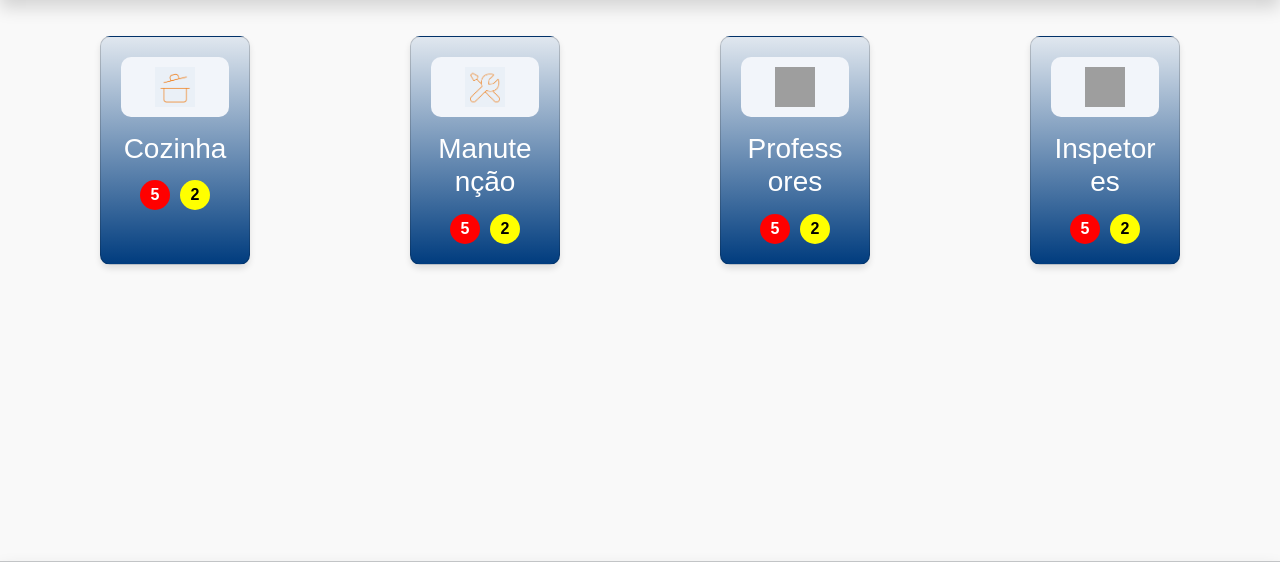
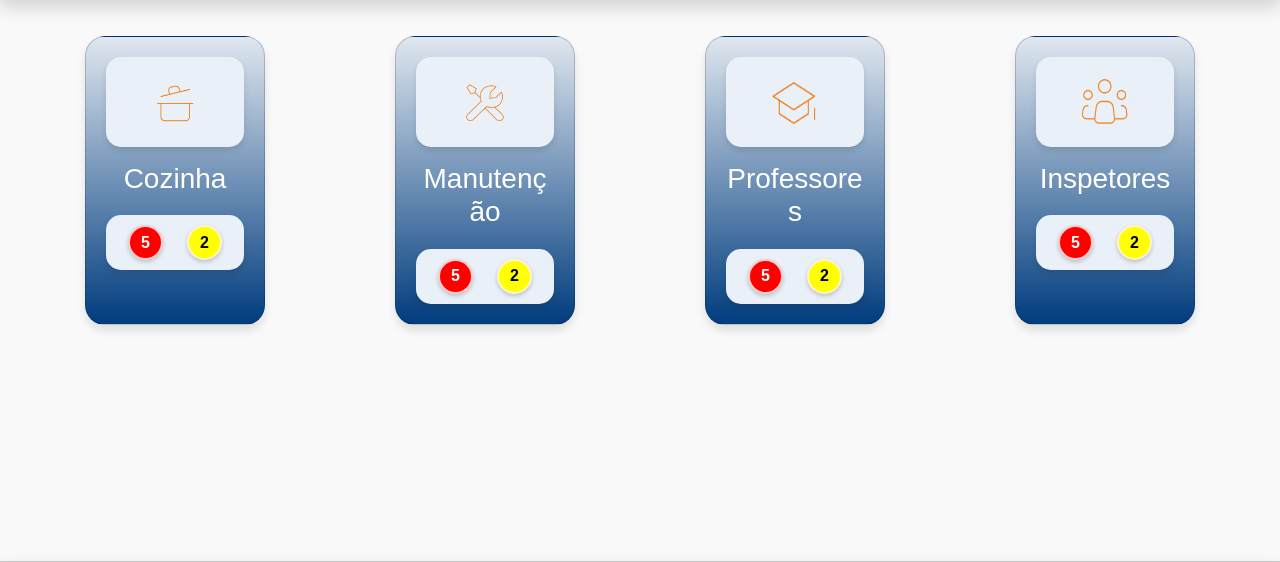
Before and after one commit to otavioDev07/Grupo7_EquipTrack, a Flask app: template home/templates/home.html in a window 1280 px wide. Shown: the part 124-686 px from the top of the page. Run offline with Flask 3, Linux system fonts and the light colour scheme; the template is opened without the code that fills it, so the values that code supplies are empty; grey boxes are pictures that could not be loaded.

Commit message:
atualizei a home

```diff
--- a/home/templates/home.html
+++ b/home/templates/home.html
@@ -12,7 +12,9 @@
     <!-- Link para o bootstrap icon -->
     <link rel="stylesheet" href="https://cdn.jsdelivr.net/npm/bootstrap-icons@1.11.1/font/bootstrap-icons.css">
 </head>
-<style> * {
+
+<style>
+    * {
         margin: 0;
         padding: 0;
         box-sizing: border-box;
@@ -31,39 +33,45 @@ body {
 
     .card {
         background: linear-gradient(to bottom, #e0e7ef, #003c7e);
-    border-radius: 10px;
-    width: 150px;
+        border-radius: 20px;
+        width: 180px;
         text-align: center;
         padding: 20px;
+        box-shadow: 0 6px 8px rgba(0, 0, 0, 0.1);
+        position: relative;
+    }
+
+    .icon {
+        background-color: #EAF0F7;
+        border-radius: 15px;
+        padding: 20px;
+        margin-bottom: 15px;
         box-shadow: 0 4px 6px rgba(0, 0, 0, 0.1);
     }
 
-.card .icon {
-    background-color: #f2f5fa;
-    border-radius: 10px;
-    padding: 10px;
-    margin-bottom: 15px;
-}
+    .card img {
+        width: 50px;
+        height: 50px;
 
-.card img {
-    width: 40px;
-    height: 40px;
     }
 
     .card h3 {
         color: white;
-    margin-bottom: 15px;
+        margin-bottom: 20px;
     }
 
     .indicators {
+        background-color: #EAF0F7;
+        border-radius: 15px;
+        padding: 10px;
         display: flex;
-    justify-content: center;
-    gap: 10px;
+        justify-content: space-around;
+        box-shadow: 0 4px 6px rgba(0, 0, 0, 0.1);
     }
 
     .indicator {
-    width: 30px;
-    height: 30px;
+        width: 35px;
+        height: 35px;
         border-radius: 50%;
         display: flex;
         align-items: center;
@@ -71,16 +79,20 @@ body {
         font-size: 16px;
         font-weight: bold;
         color: white;
+        box-shadow: 0 2px 4px rgba(0, 0, 0, 0.2);
     }
 
     .indicator.red {
         background-color: red;
+        border: 2px solid #ffcccc;
     }
 
     .indicator.yellow {
         background-color: yellow;
-    color: black; /* Ajusta a cor do texto para ser legível no fundo amarelo */
+        color: black;
+        border: 2px solid #fff5cc;
     }
+
     .btn-padrao {
         background-color: #EAF0F7;
         border-radius: 10px;
@@ -98,17 +110,18 @@ body {
         font-size: 16px;
         font-weight: bold;
     }
+
     .btn-padrao:hover {
         background-color: #d0e4f5;
         transform: scale(1.05);
     }
 </style>
+
 <body class="d-flex flex-column" style="min-height: 100vh;">
     <header>
         <nav style="background-color: #015799;" class="navbar navbar-expand-lg  shadow border-bottom border-dark border-opacity-50 border-1 ">
             <div class="container-fluid">
                 <img src="/static/images/logo1.png" style="width: 10%;">
-
                 <button class="navbar-toggler" type="button" data-bs-toggle="collapse"
                     data-bs-target="#navbarSupportedContent" aria-controls="navbarSupportedContent" aria-expanded="false"
                     aria-label="Toggle navigation">
@@ -128,22 +141,17 @@ body {
                         <li class="nav-item">
                             <button class="btn-padrao">Sobre</button>
                         </li>
-
-
                     </ul>
                 </div>
             </div>
-
         </nav>
-
     </header>
 
     <main class="flex-fill py-3">
         <div class="card-container">
             <div class="card">
                 <div class="icon">
-                    <!-- Aqui você pode colocar a imagem do ícone -->
-                    <img src="static/images/cozinha.png" alt="Cozinha">
+                    <img src="/static/images/cozinha.png" alt="Cozinha">
                 </div>
                 <h3>Cozinha</h3>
                 <div class="indicators">
@@ -154,7 +162,7 @@ body {
 
             <div class="card">
                 <div class="icon">
-                    <img src="static/images/manutenção.png" alt="Manutenção">
+                    <img src="/static/images/manutenção.png" alt="Manutenção">
                 </div>
                 <h3>Manutenção</h3>
                 <div class="indicators">
@@ -165,7 +173,7 @@ body {
 
             <div class="card">
                 <div class="icon">
-                    <img src="professor-icon.png" alt="Professores">
+                    <img src="/static/images/professores.png" alt="Professores">
                 </div>
                 <h3>Professores</h3>
                 <div class="indicators">
@@ -176,7 +184,7 @@ body {
 
             <div class="card">
                 <div class="icon">
-                    <img src="inspector-icon.png" alt="Inspetores">
+                    <img src="/static/images/inspetores.png" alt="Inspetores">
                 </div>
                 <h3>Inspetores</h3>
                 <div class="indicators">
```
Also changed, not shown: static/images/inspetores.png (added), static/images/professores.png (added). Lines whose indentation alone changed are shown as unchanged.
